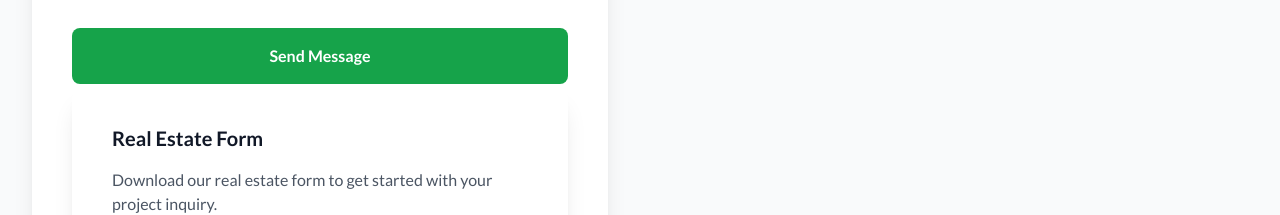
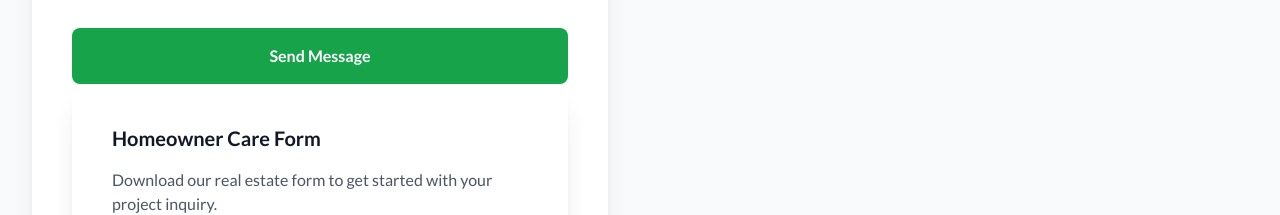
Before and after one commit to Bragdealinc/speedway, a React (Vite) app: page /contact in a window 1280 px wide. Shown: the part 912-1127 px from the top of the page. Built offline with nearby package versions, Linux system fonts and the light colour scheme.

Commit message:
new fixes

```diff
--- a/src/Contact/Contact.jsx
+++ b/src/Contact/Contact.jsx
@@ -141,7 +141,7 @@ const Contact = () => {
 
             {/* PDF Form Section */}
             <div className="bg-white rounded-2xl shadow-xl p-8 lg:p-10">
-              <h3 className="text-xl font-semibold text-gray-900 mb-4">Real Estate Form</h3>
+              <h3 className="text-xl font-semibold text-gray-900 mb-4">Homeowner Care Form</h3>
               <p className="text-gray-600 mb-6">
                 Download our real estate form to get started with your project inquiry.
               </p>
--- a/src/data/projectsData.js
+++ b/src/data/projectsData.js
@@ -33,7 +33,7 @@ import westClayton from "../assets/westClayton.png";
 export const allProjects = [
   {
     id: "latimer-Duplexes",
-    project_name: "Latimer Living (Sold Out) - 14 duplexes -196 Street arri 76 Avenue. Township ot Langley",
+    project_name: "Latimer Living (Sold Out) - 14 duplexes -196 Street arri 76 Avenue. Township of Langley",
     location: "Langley, BC",
     type: "Duplexes",
     status: "Current",
```
